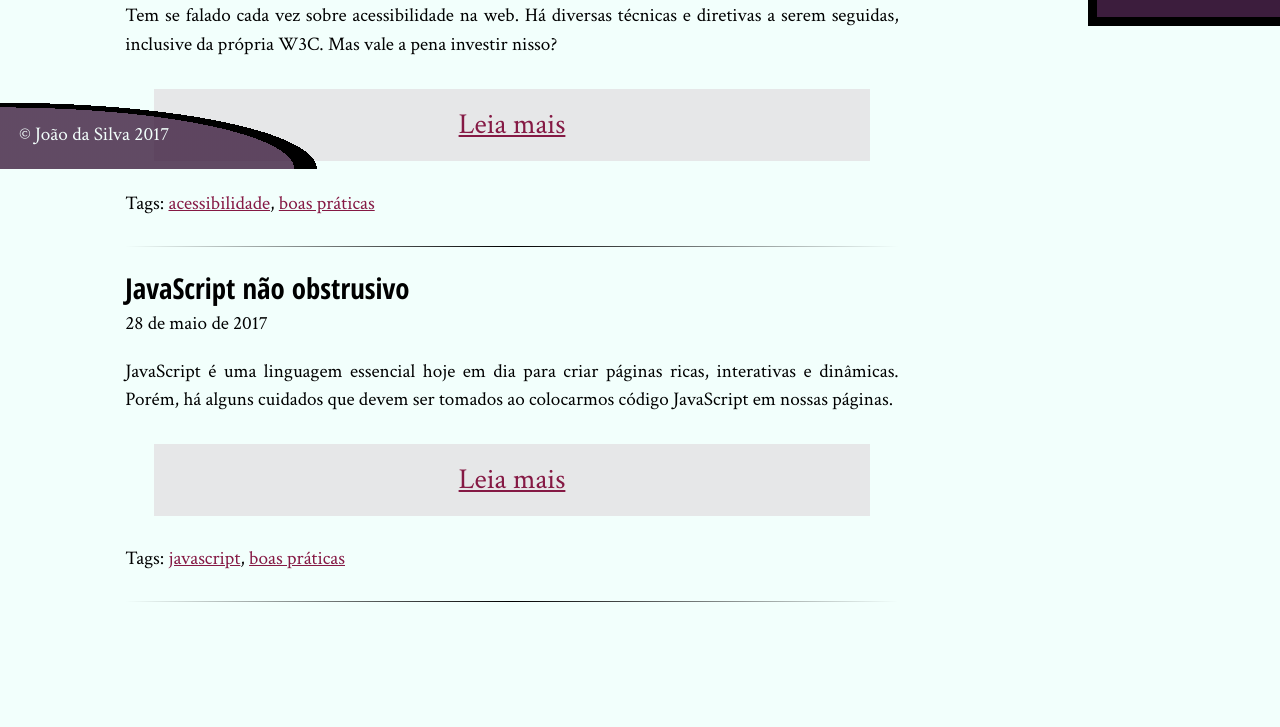
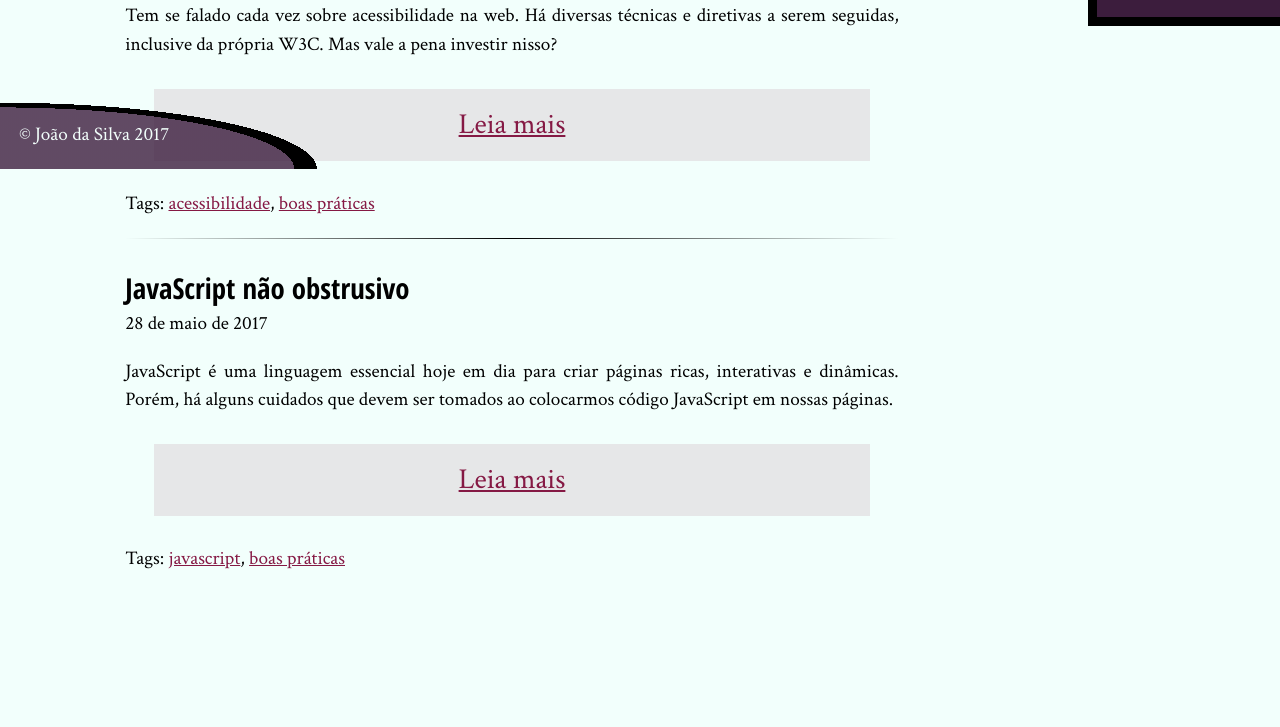
Before and after one commit to RodolfoHerman/HTML5-e-CSS3-II-turbinando-as-paginas, a plain HTML site: page blog.html in a window 1280 px wide. Shown: the part 631-1358 px from the top of the page. After the commit the page ends 1310 px from the top, so only its background shows below. Drawn offline with Linux system fonts and the light colour scheme.

Commit message:
Tópico 7, Avançando com seletores CSS

```diff
--- a/css/blog.css
+++ b/css/blog.css
@@ -7,8 +7,28 @@
     background-color: #E6E7E8;
 }
 
-.post-blog {
+/*.post-blog {
     padding-bottom: 1.5em;
+    /*border-bottom: 1px solid #ccc;*
+    background-image: linear-gradient(to right, transparent, black, transparent);
+    /*1px representa a largura do gradiente*
+    background-size: 100% 1px;
+    /*Para que o gradiente não fique repetindo no elemento inteiro*
+    background-repeat: no-repeat;
+    /*para fazer com que ele apareça na parte inferior do post*
+    background-position: bottom center;
+    margin-bottom: 1em;
+}*/
+
+
+
+/*
+Para remover a borda sobrando no final da página.
+Realizamos o seletor de irmão depois e aplicamos as alterações para top em vez de bot
+*/
+.post-blog + .post-blog {
+    padding-top: 1.5em;
+    margin-top: 1em;
     /*border-bottom: 1px solid #ccc;*/
     background-image: linear-gradient(to right, transparent, black, transparent);
     /*1px representa a largura do gradiente*/
@@ -16,6 +36,5 @@
     /*Para que o gradiente não fique repetindo no elemento inteiro*/
     background-repeat: no-repeat;
     /*para fazer com que ele apareça na parte inferior do post*/
-    background-position: bottom center;
-    margin-bottom: 1em;
+    background-position: top center;
 }
```
Also changed, not shown: seletores_avancados_css.txt (added).
